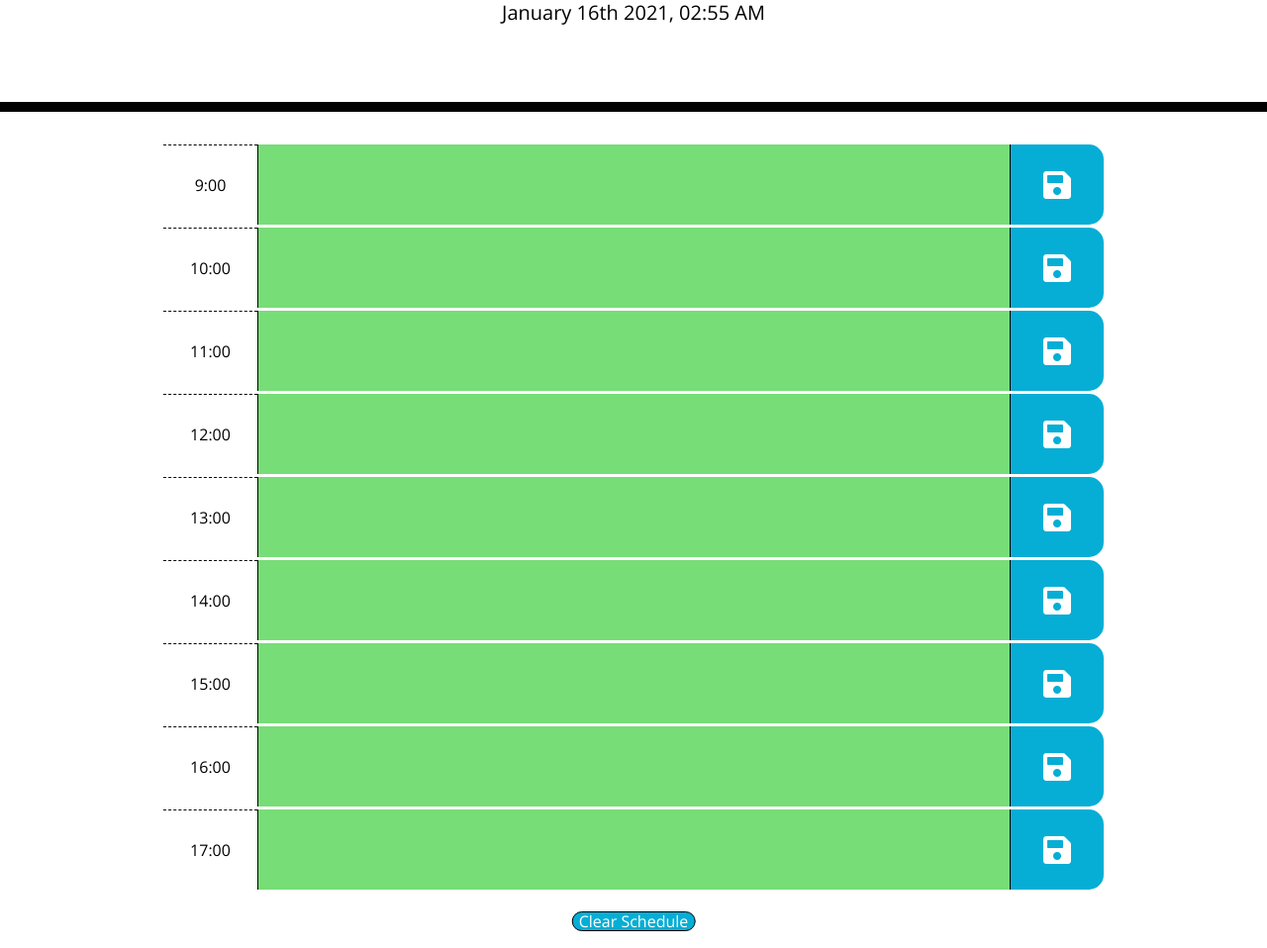
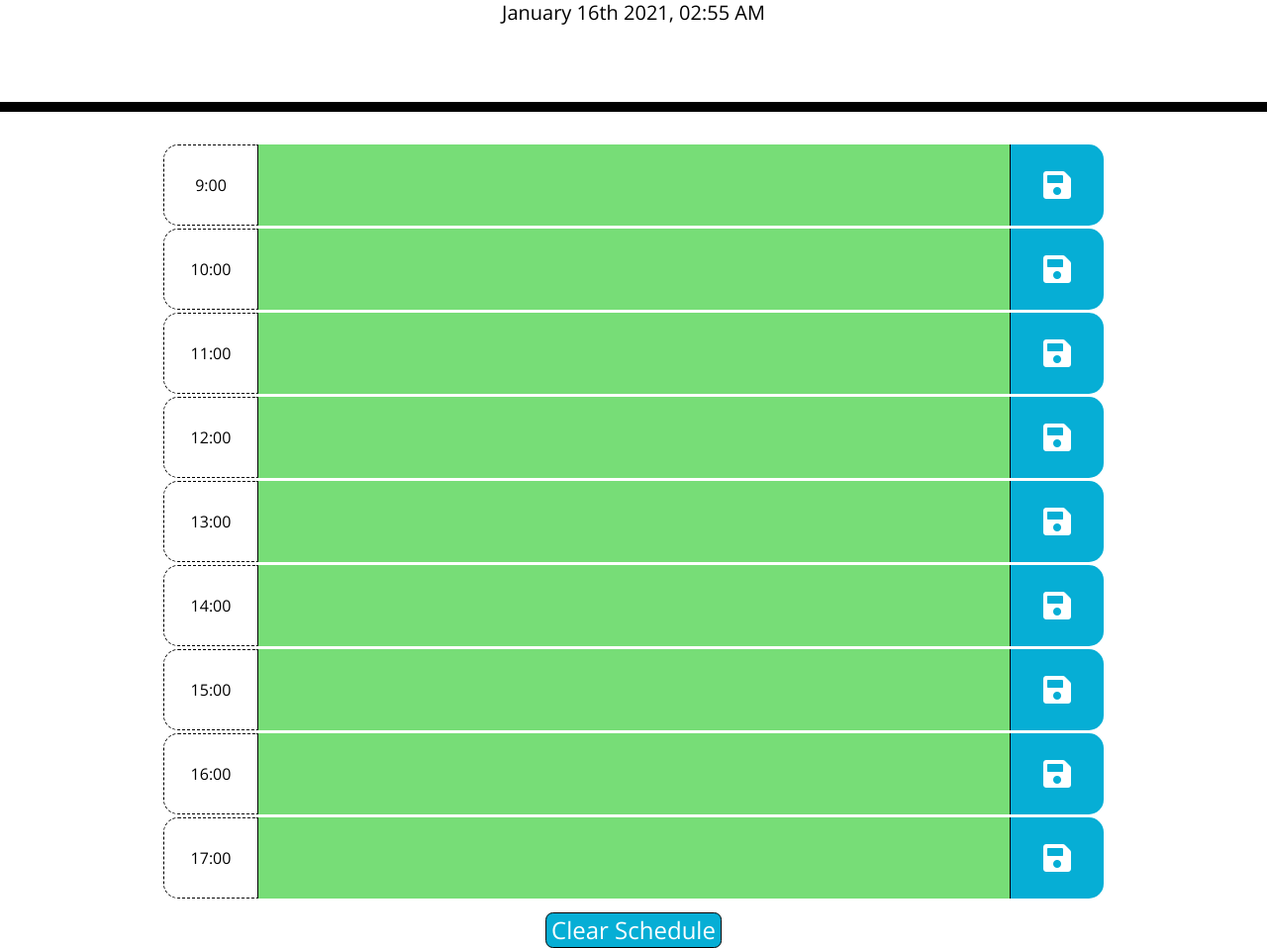
Before and after one commit to GRech17/day-planner, a plain HTML site: page index.html in a window 1280 px wide. Shown: the part 191-1149 px from the top of the page at 99% size. Drawn offline with nearby package versions, Linux system fonts and the light colour scheme.

Commit message:
styled time block

```diff
--- a/assets/style.css
+++ b/assets/style.css
@@ -44,6 +44,12 @@ body {
     background-color: #ffffff;
     color: #000000;
     border-top: 1px dashed #000000;
+    border-bottom: 1px dashed #000000;
+    border-top-left-radius: 15px;
+    border-bottom-left-radius: 15px;
+    border-left: 1px dashed black;
+    position: relative;
+    min-height:80px;
   }
 
   .hour p{
@@ -95,7 +101,9 @@ body {
     left: 50%;
     transform: translate(-50%, -50%);
     border: 1px solid black;
-    border-radius: 15px;
+    border-radius: 7.5px;
     background-color: #06AED5;
     color: white;
+    font-size: 1.5em;
+    padding: 5px 5px;
   }
```
